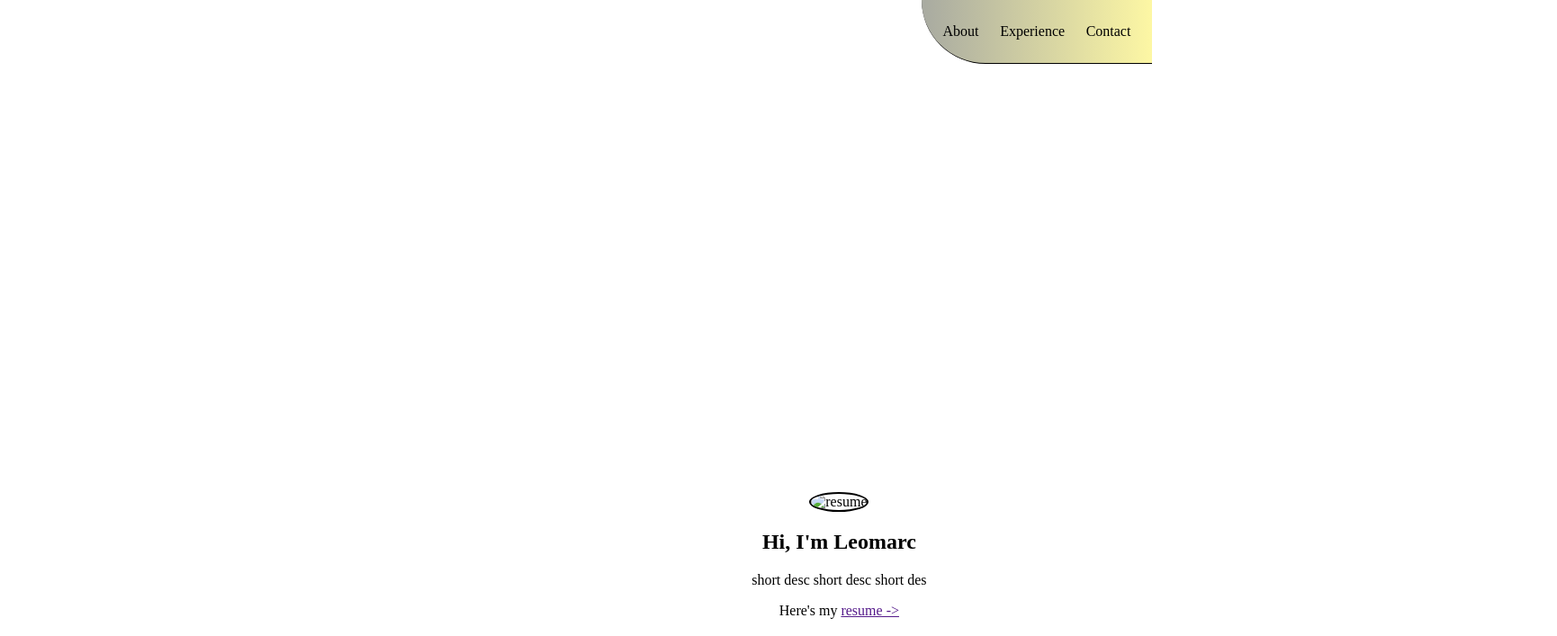
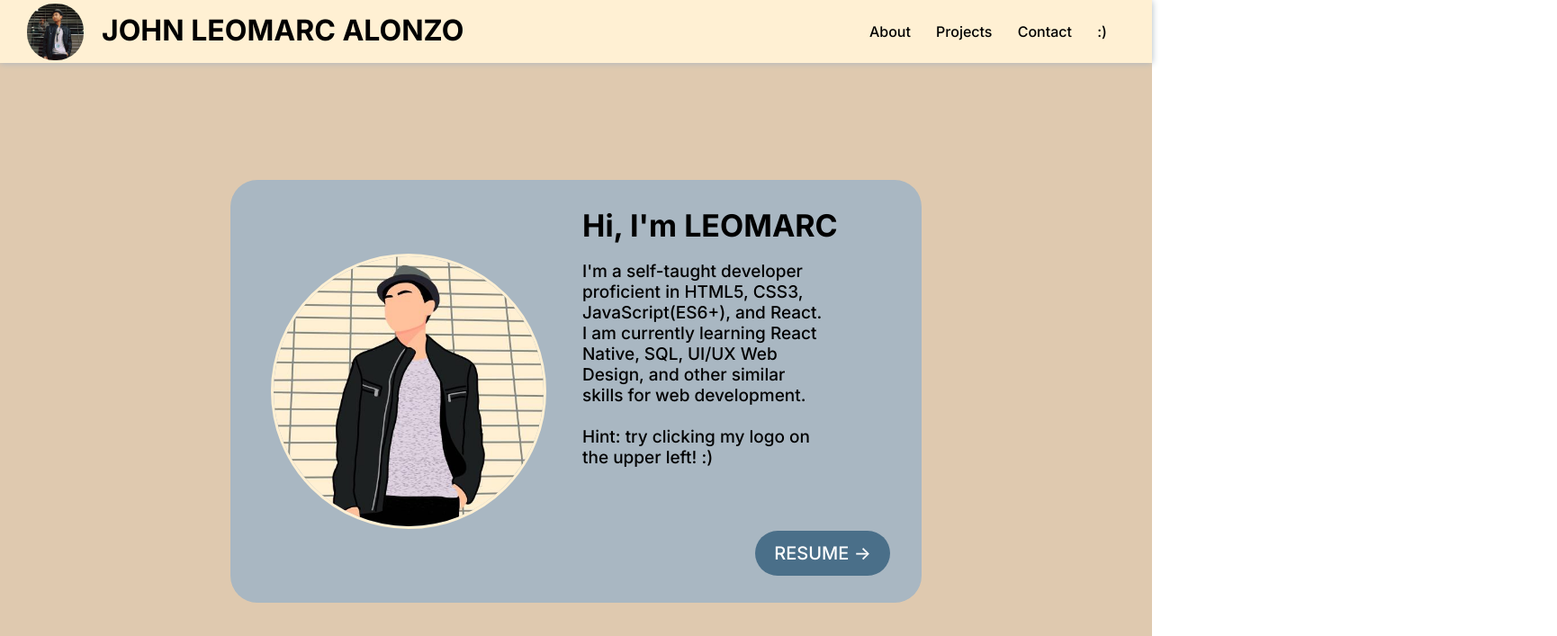
Before and after one commit to alonzo0812/acelmor-brand, a plain HTML site: page index.html in a window 1280 px wide. Shown: the top 707 px of the page at 90% size, 1730 px wide, since content can reach past the window. Drawn offline with Linux system fonts and the light colour scheme.

Commit message:
Add files via upload
Signed-off-by: John Leomarc Alonzo <dnobilis@yahoo.com>

```diff
--- a/index.html
+++ b/index.html
@@ -1,9 +1,15 @@
 <!DOCTYPE html>
 <html>
   <head>
+    <link rel="preconnect" href="https://fonts.googleapis.com">
+    <link rel="preconnect" href="https://fonts.gstatic.com" crossorigin>
+    <link href="https://fonts.googleapis.com/css2?family=Overpass:wght@300;500;800&display=swap" rel="stylesheet">
+    <link rel="preconnect" href="https://fonts.googleapis.com">
+    <link rel="preconnect" href="https://fonts.gstatic.com" crossorigin>
+    <link href="https://fonts.googleapis.com/css2?family=Inter:wght@100;300;500;700&display=swap" rel="stylesheet">
     <link rel="icon" type="image/png" sizes="32x32" href="images/logo-pic.png">
     <link rel="stylesheet" href="styles.css">
-    <script src="scripts.js"></script>
+
     <!-- Add Logo -->
     <title>
       Acelmor
@@ -11,68 +17,101 @@
   </head>
   <body>
     <header class="header">
-      <!--two placeholder divs -->
-      <div></div>
-      <div></div>
-      <div class="right-header">
-        <div class="about-button">About</div>
-        <div class="experience-button">Experience</div>
-        <div class="contact-button">Contact</div>
-        <!-- gawin nating Logo Icon into Resume hover text-->
+      <div>
+
+        <img id="theme-switcher" src="./images/dlsu-pic.png">
+        <h1>
+
+          <a href="#Home">JOHN LEOMARC ALONZO</a>
+        </h1>
       </div>
+      <nav class="nav">
+        <a href="#About">About</a>
+        <a href="#Projects">Projects</a>
+        <a href="#Contact">Contact</a>
+        <a id="nav-theme" href="#Home">:&#41;</a>
+      </nav>
     </header>
     <main>
       <!-- main-->
       <div class="main-div">
-        <section class="introduction-section">
+        <section id="Home"> <!--id bcs padding top, dont want to use !important -->
+          <div id="intro-box">
             <div class="logo-div">
-            <img class="logo-pic" src="images/logo-pic.png" alt="resume">
+              <img id="logo-pic" class="logo-pic" src="./images/logo-pic.png" alt="resume">
             </div>
             <div class="intro-line">
               <h2>
-              Hi, I'm Leomarc
+                Hi, I'm LEOMARC
               </h2>
-            <p>
-              short desc short desc short des
+              <p style="padding-right: 80px;">
+                I'm a self-taught developer proficient in HTML5, CSS3, JavaScript(ES6+), and React. I am currently learning React Native, SQL, UI/UX Web Design, and other similar skills for web
+                development.
+                <br>
+                <br> Hint: try clicking my logo on the upper left! :&#41;
               </p>
-            <p>
-             Here's my <a href="">resume -></a>
+              <p style="padding-right: 5px; text-align: right; margin: 70px 0 0 0;">
+                <a href="" target="_blank"><button>RESUME -></button></a>
               </p>
             </div>
+          </div>
+
         </section>
-        <section class="info-section">
-          main div for information about me, an short essay general info and then i anchor tag yung highlights of education na nakabullet so like essay and then * * for education pero hover for more info yung dalawa
+        <section id="About" class="info-section">
+          Apologies as this website is built recently and is under construction, the expected date of this website's completion is July 1 2023.
+          <br>If you wish to know more about me please contact me through email for my information, and I will also gladly show all my projects
         </section>
-        <section class="project-section">
+        <section id="Projects" class="project-section">
           <div class="section-title">
-            <h3>Personal Projects</h3>
+            <h3>Personal Projects (Under Construction, sorry!)</h3>
           </div>
+
           <div class="project-container">
-            <div class="personal-project"></div>
+            <!--
             <div class="personal-project">
-              <!-- image preview of fighting game, website on click-->
               <div class="personal-project-picture-row">
-                <img class="project-img" src="images/pp-1.jpg">
+                <a href="https://alonzo0812.github.io/ip-address-tracker/" target="_blank">
+                <img class="project-img" src="images/ip-project.png">
+                </a>
               </div>
               <div class="personal-project-info-row">
-                <h4>FIGHTING GAME</h4>
+                <h4>IP address tracker utilizing Geoipify API with JQuery!</h4>
               </div>
             </div>
-            <div class="personal-project"></div>
+          -->
+            <div class="personal-project">
+              <div class="personal-project-picture-row">
+                <a href="https://alonzo0812.github.io/rps-website/" target="_blank">
+                <img class="project-img" src="images/RPS-project.png">
+                </a>
+              </div>
+              <div class="personal-project-info-row">
+                <h4>Responsive RPS website using Vanilla JS & DOM manipulation and CSS Media Queries!</h4>
+              </div>
+            </div>
+            <!--
+            <div class="personal-project">
+              <div class="personal-project-picture-row">
+                <a href="https://alonzo0812.github.io/fighting-game/" target="_blank">
+                <img class="project-img" src="images/fighting-project.png">
+                </a>
+              </div>
+              <div class="personal-project-info-row">
+                <h4>2 Player Fighting game on a website utilizing HTML Canvas</h4>
+              </div>
+            </div>
+          -->
           </div>
         </section>
-        <section class="real-world-section">
-          <div>Real World Projects</div>
-        </section>
-        <section class="closing-section">
-          <div>placeholder div closing section</div>
+        <section id="Contact" class="closing-section">
+          <div>Apologies as this website is built recently and is under construction.
+            <br>Here is my email:dnobilis@yahoo.com, My contact number is +639186528309.
+            <br>The expected date of this website's completion is July 1 2023</div>
         </section>
       </div>
       <!--main-->
     </main>
-    <footer>
-
-    </footer>
+    <script src="scripts.js"></script>
   </body>
 
 </html>
--- a/styles.css
+++ b/styles.css
@@ -1,77 +1,174 @@
-/* GENERAL STYLES */
-section{
-  margin-bottom: 500px;
-  text-align: center;
+/* GENERAL STYLES
+logo color is rgb(255, 240, 211);
+*/
+:root{
+
+  --primary-color: rgb(223, 201, 175);
+  --secondary-color: rgb(255, 240, 211);
+  --accent: #A9B7C2;
+  --text-color: black;
+  --secondary-background: #4A6F89;
+  --secondary-text: white;
+
+
+}
+*{
+  font-family: 'Inter', sans-serif;
+  color: var(--text-color);
+}
+a{
+  text-decoration: none;
+}
+a:hover{
+  cursor: pointer;
+  opacity: .6;
 }
 /* HEADER STUFF */
 .header{
-  display: grid;
-  grid-template-columns: 2fr 2fr 1fr;
+  height: 70px;
+
+  display: flex;
+  justify-content: space-between;
+  align-items: center;
+
   position: fixed;
   top: 0;
   left: 0;
   right: 0;
-  height: 70px;
+
+  z-index: 999;
+
+  background: var(--secondary-color);
+  box-shadow: 0px .5px 7.5px var(--accent, .9);
 }
+.header div {
+  display: flex;
+  align-items: center;
 
-.right-header{
+  width: 100%;
+  height: 100%;
+  overflow: hidden;
+  margin: 0;
+}
+#theme-switcher{
+  max-width: 90%;
+  max-height: 90%;
+  object-fit: contain;
+
+  margin-left: 30px;
+  border-radius: 30px;
+
+  transition: 250ms;
+}
+#theme-switcher:hover{
+  cursor: pointer;
+  filter: brightness(1.3);
+  scale: calc(1.1);
+}
+h1{
+  margin-left: 20px;
+  font-family: 'Overpass', sans-serif;
+}
+h2{
+  font-size: 34px;
+  margin: 0;
+}
+.nav {
+  width: 350px;
+
   display: flex;
-  flex-direction: row;
-  justify-content: space-evenly;
-  align-items: center;
-  background-image: linear-gradient(to right, rgb(168, 170, 161), rgb(253, 247, 164));
-  /*background-color: gray;*/
-  border-bottom-left-radius: 500px;
-  border-bottom: black solid 1px;
-  height: 70px;
+  justify-content: space-between;
+
+  margin-right: 50px;
 }
-
-
 /* MAIN STUFF */
-main{
-  margin-top: 180px;
-  justify-content: center;
-  align-items: center;
-  margin-left: 10%;
-  margin-right: 10%;
+body{
+  margin: 0;
 }
 
 /* just remember to center the text divs as well*/
 .main-div{
   display: grid;
-  grid-template-rows: 1fr 1fr 1fr 1fr 1fr;
+  grid-template-rows: 1fr 1fr 1fr 1fr auto;
+  place-items: center;
 
+  background: var(--primary-color);
+
+  margin:0;
   padding: 0;
 }
 .main-div section{
-  width: 100%;
+  height: 100vh;
+  width: fit-content;
+
+  text-align: center;
+  margin: 0;
+  padding-top: 70px /* height of the header*/
 }
 /*
 INTRODUCTION
 SECTION
 */
-.introduction-section{
+#Home{
   display: flex;
-  flex-direction: column;
   justify-content: center;
   align-items: center;
 
+  padding-left: 20%;
+  padding-right: 20%;
+  padding-top: 0px;
 }
+#intro-box{
+  flex: 1;
+  display: flex;
+  flex-direction: row;
+  justify-content: center;
+  align-items: center;
 
+  background-color: var(--accent);
+  padding: 30px 30px 30px 45px;
+  border-radius: 30px;
+}
 .logo-div{
-  height: auto;
-  width: 35%;
+  display: flex;
+  justify-content: center;
+
+  margin-right: 40px;
 }
 .logo-pic{
+  width: fit-content;
+  height: 300px;
+
   border-radius: 50%;
-  border: black solid 2px;
-  width: 100%;
-  height: auto;
+  border: var(--secondary-color) solid 3px;
+
+  transition: .5s;
 }
+/*
 .logo-pic:hover {
   cursor: pointer;
+  box-shadow: 0 0 40px var(--secondary-color);
 }
+*/
 .intro-line{
+  font-size: 19px;
+  text-align: left;
+}
+.intro-line button{
+  height: 50px;
+  width: 150px;
+
+  background-color: var(--secondary-background);
+  border: 0;
+  border-radius: 30px;
+  padding: 10px;
+
+  text-align: center;
+  color: var(--secondary-text);
+  font-size: 20px;
+}
+.intro-line button:hover{
+  cursor: pointer;
 }
 /*
 INFORMATION
@@ -85,26 +182,30 @@ PROJECT
 SECTION
 */
 .project-section{
-
+  width: 1000px;
 }
 
 .project-container{
-  display: flex;
-  flex-direction: row;
+  height: 80%;
+  width: 100%;
+  overflow: hidden;
+
+  display: grid;
+
   border-radius: 5px;
-  justify-content: space-around;
 }
 
 .personal-project{
-  background-color: white;
-  border-radius: 10px;
-  border: #333333 solid 1px;
-  box-shadow: 0px 30px 8px 50px rgba(0,0,0, .05), 0 15px 8px 15px rgba(0,0,0,.25);
+  height: 400px;
+  width: 400px;
+
   display: flex;
   flex-direction: column;
-  justify-content: flex-start;
-  height: 830px;
-  width: 530px;
+
+  background-color: var(--secondary-color);
+  border-radius: 10px;
+  border: var(--accent) solid 1px;
+  margin: 20px;
 }
 
 .personal-project-picture-row{
@@ -118,20 +219,17 @@ SECTION
 .project-img{
   width: 100%;
   height: auto;
+
+  z-index: -100;
   border-radius: 10px;
-  box-shadow: 0 0 8px 10px rgba(0,0,0,.2);
-}
-/*
-REAL WORLD PROJECTS
-SECTION
-*/
-.real-world-section{
-
 }
 /*
 CLOSING
 SECTION
 */
-.closing-section{
+#Contact{
+  height: 210px;
 
+  display: flex;
+  align-items: center;
 }
```
Also changed, not shown: scripts.js (added, +49 -0 lines), images/RPS-project.png (added), images/asdfasdfa.png (added), images/dlsu-pic.png (added), images/fighting-project.png (added), images/logo-pic.png (added), images/socmed-project.jpg (added), 1 other file. Lines whose indentation alone changed are shown as unchanged.
